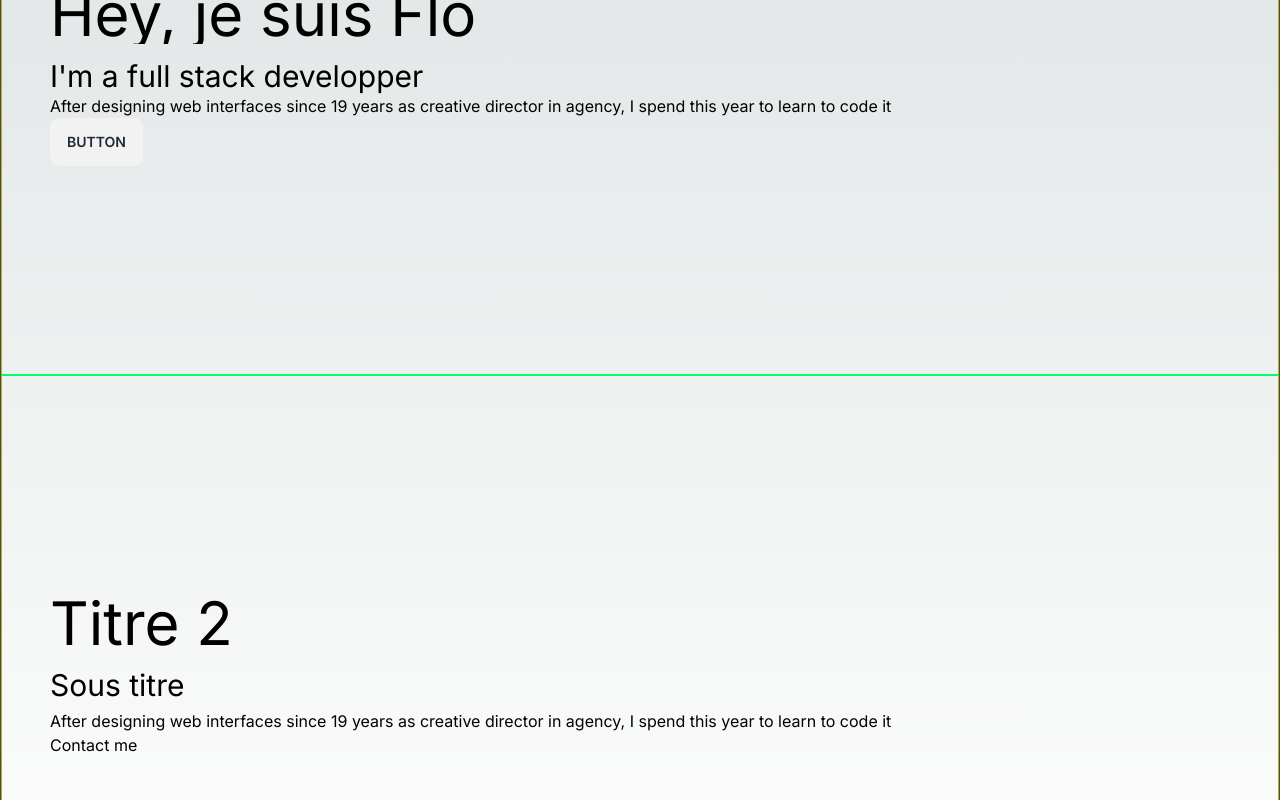
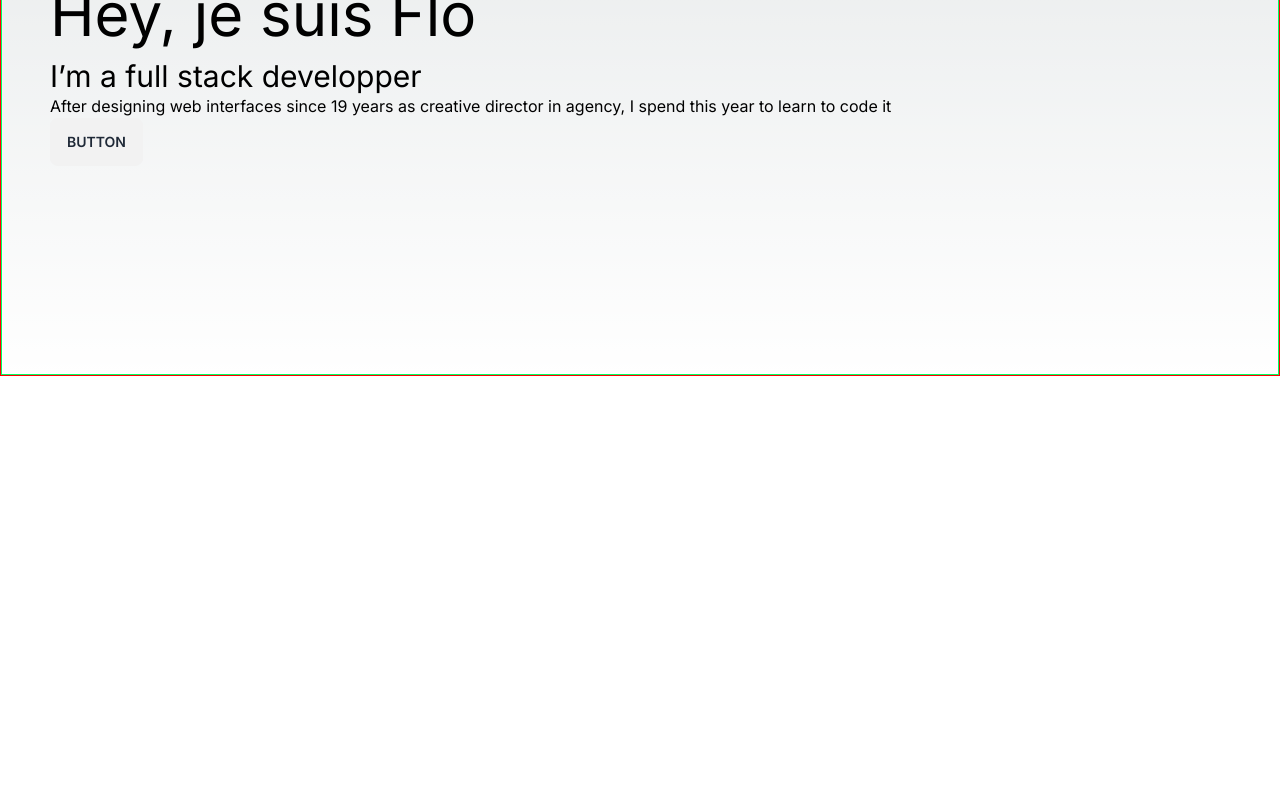
Before and after one commit to MrTuttle/baraka, a Next.js app: page /about in a window 1280 px wide. Shown: the part 520-1320 px from the top of the page. After the commit the page ends 896 px from the top, so only its background shows below. Built offline with nearby package versions, Linux system fonts and the light colour scheme.

Commit message:
clean up code to test deply on AWS amplify

```diff
--- a/src/app/about/page.tsx
+++ b/src/app/about/page.tsx
@@ -1,50 +1,35 @@
 // src/app/about/page.tsx
 
 import { Reveal } from "@/components/Reveal";
+import { RevealOnScroll } from "@/components/RevealOnScroll";
 
 // `app/about/page.tsx` is the UI for the `/about` URL
 export default function Page() {
   return (
     <>
       <section>
-        <Reveal>
+        <RevealOnScroll>
           <h1 className="pt-3.5 megatypo">/. About</h1>
-        </Reveal>
+        </RevealOnScroll>
       </section>
       <section className="floor">
         <div>
-          <Reveal>
+          <RevealOnScroll>
             <h1 className="text-6xl"> Hey, je suis Flo</h1>
-          </Reveal>
-          <Reveal>
-            <h2 className="pt-3.5 text-3xl">I'm a full stack developper</h2>
-          </Reveal>
-          <Reveal>
+          </RevealOnScroll>
+          <RevealOnScroll>
+            <h2 className="pt-3.5 text-3xl">I’m a full stack developper</h2>
+          </RevealOnScroll>
+
+          <RevealOnScroll>
             <p>
               After designing web interfaces since 19 years as creative director
               in agency, I spend this year to learn to code it
             </p>
-          </Reveal>
-          <Reveal>
+          </RevealOnScroll>
+          <RevealOnScroll>
             <button className="btn">Button</button>
-          </Reveal>
-        </div>
-      </section>
-      <section className="floor">
-        <div>
-          <Reveal>
-            <h1 className="text-6xl"> Titre 2</h1>
-          </Reveal>
-          <Reveal>
-            <h2 className="pt-3.5 text-3xl">Sous titre</h2>
-          </Reveal>
-          <Reveal>
-            <p className="pt-1.5">
-              After designing web interfaces since 19 years as creative director
-              in agency, I spend this year to learn to code it{" "}
-            </p>
-          </Reveal>
-          <button>Contact me</button>
+          </RevealOnScroll>
         </div>
       </section>
     </>
--- a/src/app/menu/page.tsx
+++ b/src/app/menu/page.tsx
@@ -31,9 +31,9 @@ export default function Page() {
               <p className="pt-1.5 pb-7">
                 After designing web interfaces since 19 years as creative
                 director in agency, I spend this year to learn to code it. Le
-                composant RevealOnScroll est plus light que Reveal, il n'a pas
+                composant RevealOnScroll est plus light que Reveal, il n’a pas
                 besoins des useEffects. Il utilise whileInView pour detecter si
-                le composant est dans le viewport ou non. A noter, l'animation
+                le composant est dans le viewport ou non. A noter, l’animation
                 se joue aussi en scroll inverse.
               </p>
             </RevealOnScroll>
--- a/src/components/hook/useScrollDirection.tsx
+++ /dev/null
@@ -1,26 +0,0 @@
-// scroll direction hook
-function useScrollDirection() {
-  const [scrollDirection, setScrollDirection] = React.useState(null);
-
-  React.useEffect(() => {
-    let lastScrollY = window.pageYOffset;
-
-    const updateScrollDirection = () => {
-      const scrollY = window.pageYOffset;
-      const direction = scrollY > lastScrollY ? "down" : "up";
-      if (
-        direction !== scrollDirection &&
-        (scrollY - lastScrollY > 5 || scrollY - lastScrollY < -5)
-      ) {
-        setScrollDirection(direction);
-      }
-      lastScrollY = scrollY > 0 ? scrollY : 0;
-    };
-    window.addEventListener("scroll", updateScrollDirection); // add event listener
-    return () => {
-      window.removeEventListener("scroll", updateScrollDirection); // clean up
-    };
-  }, [scrollDirection]);
-
-  return scrollDirection;
-}
```
